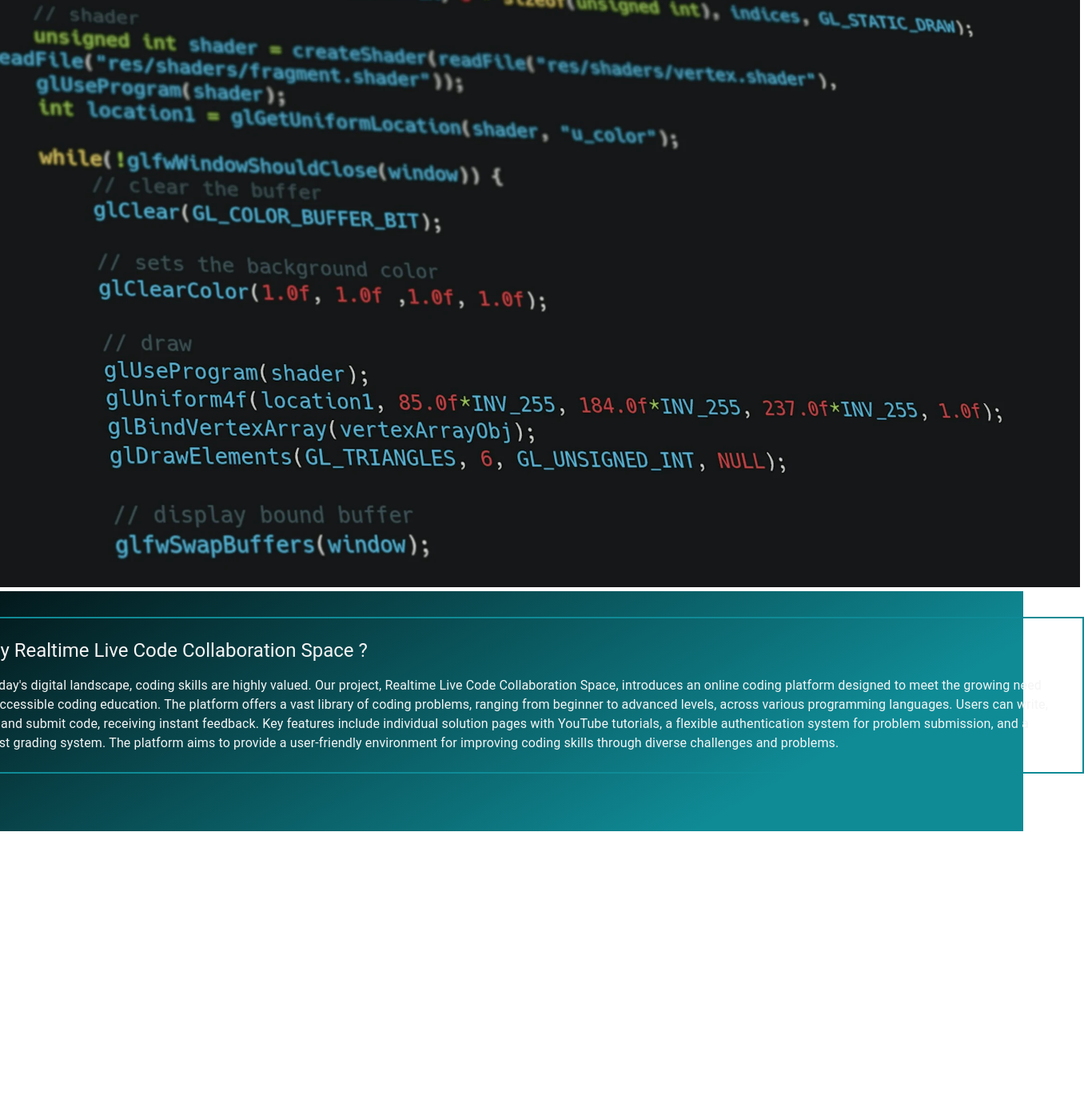
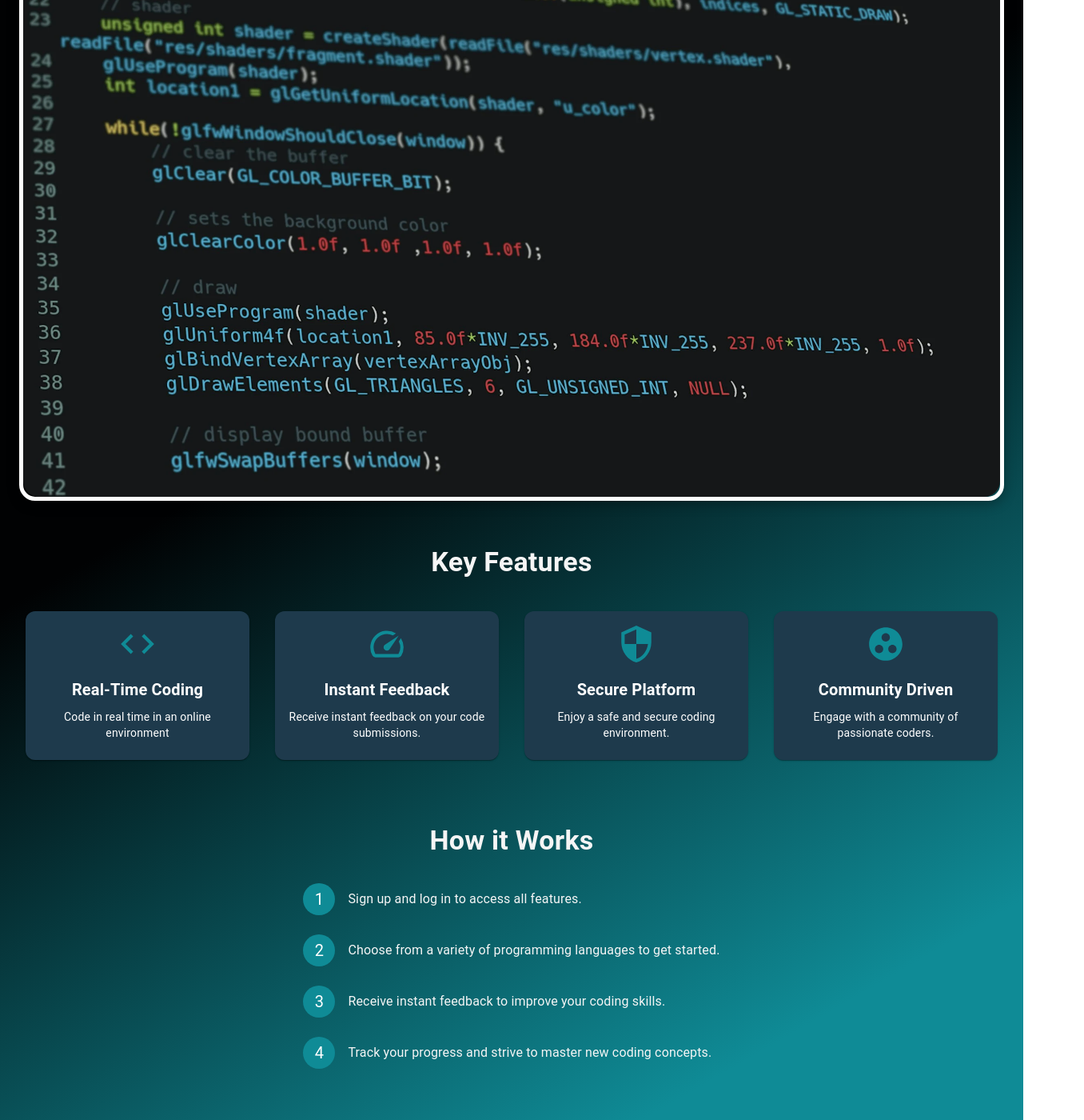
Before and after one commit to Coding-and-problem-solving-workspace/Website, a Next.js app in the folder frontend/: page / in a window 1280 px wide. Shown: the part 610-2010 px from the top of the page at 80% size, 1356 px wide, since content can reach past the window. Before the commit the page ends 1649 px from the top, so only its background shows below. Built offline with nearby package versions, Linux system fonts and the light colour scheme; no server answers.

Commit message:
landing page ui changes added

```diff
--- a/frontend/src/components/LandingPage.jsx
+++ b/frontend/src/components/LandingPage.jsx
@@ -7,12 +7,15 @@ import {
   IconButton,
   Button,
   Avatar,
+  Card,
+  CardContent,
 } from "@mui/material";
-import { GitHub } from "@mui/icons-material";
+import { Code, Speed, Security, GroupWork ,GitHub } from "@mui/icons-material";
 import Navbar from "./Global/Navbar";
 import { useRouter } from "next/navigation";
 import { useAuth } from "@/context/authContext";
 import { useGetUserDetails } from "@/context/userContext";
+import Image from "next/image";
 export default function LandingPage() {
   const [profileImg, setProfileImg] = useState("");
   const { userLoggedIn } = useAuth();
@@ -122,45 +125,78 @@ export default function LandingPage() {
             </Box>
           </Box>
         </Box>
+
       <Box
           display="flex"
           justifyContent="flex-end"
           mt={5}
           id="image"
           sx={{
-            border: "5px solid white",
+            border: '5px solid white',
+            borderRadius: '20px',
+            boxShadow: '0 4px 15px rgba(0, 0, 0, 0.3)',
+            overflow: 'hidden',
           }}
         >
-          <img
+        <Image
           src="/icons/codeEditorPhoto.webp"
           alt="Coding Platform"
-            style={{ maxWidth: 1500, height: 800 }}
+          layout="responsive" // ensures the image scales correctly
+          width={1050}
+          height={560}
+          style={{
+            borderRadius: '20px', // Match border radius of the Box
+          }}
         />
       </Box>
 
-        <Box
-          my={4}
-          textAlign="left"
-          sx={{ border: "2px solid #0f8b96", paddingY: 3, paddingX: 5 }}
-          id="desc"
-        >
-          <Typography variant="h5" marginBottom={2}>
-            Why Realtime Live Code Collaboration Space ?
+
+      <Typography variant="h4" fontWeight="bold" mt={7}>
+          Key Features
       </Typography>
-          <Typography variant="body1">
-            In today's digital landscape, coding skills are highly valued. Our
-            project, Realtime Live Code Collaboration Space, introduces an
-            online coding platform designed to meet the growing need for
-            accessible coding education. The platform offers a vast library of
-            coding problems, ranging from beginner to advanced levels, across
-            various programming languages. Users can write, test, and submit
-            code, receiving instant feedback. Key features include individual
-            solution pages with YouTube tutorials, a flexible authentication
-            system for problem submission, and a robust grading system. The
-            platform aims to provide a user-friendly environment for improving
-            coding skills through diverse challenges and problems.
+
+      <Box display="flex" flexWrap="wrap" justifyContent="center" gap={4} mt={5}>
+        {/* Key Feature Cards */}
+        {[
+          { icon: <Code sx={{ fontSize: 50, color: "#0f8b96" }} />, title: "Real-Time Coding", description: "Code in real time in an online environment" },
+          { icon: <Speed sx={{ fontSize: 50, color: "#0f8b96" }} />, title: "Instant Feedback", description: "Receive instant feedback on your code submissions." },
+          { icon: <Security sx={{ fontSize: 50, color: "#0f8b96" }} />, title: "Secure Platform", description: "Enjoy a safe and secure coding environment." },
+          { icon: <GroupWork sx={{ fontSize: 50, color: "#0f8b96" }} />, title: "Community Driven", description: "Engage with a community of passionate coders." },
+        ].map((feature, index) => (
+          <Card key={index} sx={{ width: 280, backgroundColor: "#1e3a4c", color: "white", borderRadius: "12px", textAlign: "center", transition: 'transform 0.3s',
+            '&:hover': {
+              transform: 'scale(1.05)', }}}>
+            <CardContent>
+              {feature.icon}
+              <Typography variant="h6" fontWeight="bold" mt={2}>
+                {feature.title}
               </Typography>
+              <Typography variant="body2" mt={1}>
+                {feature.description}
+              </Typography>
+            </CardContent>
+          </Card>
+        ))}
       </Box>
+
+      <Box textAlign="center" mt={10} sx={{ maxWidth: 800 }}>
+        <Typography variant="h4" fontWeight="bold" mb={4}>
+          How it Works
+        </Typography>
+        {[
+          "Sign up and log in to access all features.",
+          "Choose from a variety of programming languages to get started.",
+          // "Collaborate with peers in real-time and solve coding challenges.",
+          "Receive instant feedback to improve your coding skills.",
+          "Track your progress and strive to master new coding concepts."
+        ].map((step, index) => (
+          <Box key={index} sx={{ display: "flex", alignItems: "center", mb: 3 }}>
+            <Avatar sx={{ bgcolor: "#0f8b96", marginRight: 2 }}>{index + 1}</Avatar>
+            <Typography variant="body1">{step}</Typography>
+          </Box>
+        ))}
+      </Box>
+
       </Box>
     </Container>
   );
```
Lines whose indentation alone changed are shown as unchanged.
